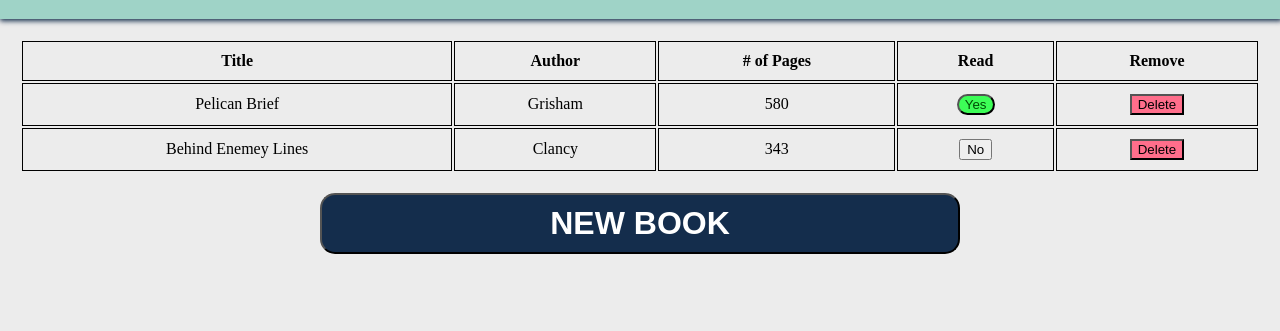
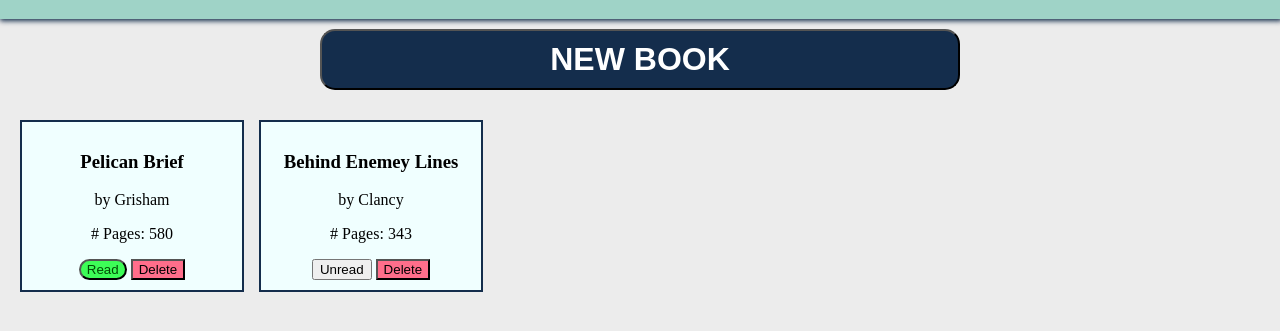
Before and after one commit to dchaas/library-project, a plain HTML site: page index.html in a window 1280 px wide. Shown: the part 61-392 px from the top of the page. Drawn offline with Linux system fonts and the light colour scheme.

Commit message:
Changed to card functionality. Updated library to display each book as a book instead of a table.

```diff
--- a/index.html
+++ b/index.html
@@ -10,19 +10,6 @@
 <body>
     <header><h1>My Library!</h1></header>
 
-        <table class="books">
-        <thead>
-        <tr>
-            <th>Title</th>
-            <th>Author</th>
-            <th># of Pages</th>
-            <th>Read</th>
-            <th>Remove</th>
-        </tr>
-    </thead>
-    <tbody class="tbody">
-    </tbody>
-    </table>
     <button id="new-book">NEW BOOK</button>
 
     <!-- form for new book -->
@@ -38,6 +25,9 @@
             <input type="checkbox" name="read" id="read">
             <button type="button" id="add-book">Add Book</button>
         </form>
+        <div class="card-container">
+
+        </div>
     <script src="script.js"></script>
 </body>
 </html>
--- a/script.js
+++ b/script.js
@@ -1,8 +1,9 @@
 // DOM elements
-let tbl = document.querySelector('.tbody');
-let newBook = document.querySelector('#new-book');
-let formDiv = document.querySelector('.form-popup');
-let addBook = document.querySelector('#add-book');
+const tbl = document.querySelector('.tbody');
+const newBook = document.querySelector('#new-book');
+const formDiv = document.querySelector('.form-popup');
+const addBook = document.querySelector('#add-book');
+const container = document.querySelector('.card-container');
 
 const titleEntry = document.querySelector('#title');
 const authorEntry = document.querySelector('#author');
@@ -26,10 +27,12 @@ function Book(title, author, numPages,read) {
     }
 }
 
+// define the read book prototype function
 Book.prototype.readBook = function() {
     this.read = !this.read;
 }
 
+// helper functions to add books to the library and display them
 function addBookToLibrary(book) {
     myLibrary.push(book);
 }
@@ -80,8 +83,47 @@ function displayBooks() {
     });
 }
 
-const b1 = new Book('Pelican Brief', 'Grisham',580,true);
-const b2 = new Book('Behind Enemey Lines', 'Clancy',343,false);
+function cardHTML(book) {
+    let html = `
+    <div class="card" id="${book.title.replace(/\s/g,'')}">
+            <h3 class="card-title">${book.title}</h3>
+            <p class="card-author">by ${book.author}</p>
+            <p class="card-pages"># Pages: ${book.numPages}</p>
+            <button class="card-read" id="read-${book.title.replace(/\s/g,'')}" data="${book.title}">${book.read ? "Read" : "Unread"}</button>
+            <button class="card-delete" id="delete-${book.title.replace(/\s/g,'')}" data="${book.title}">Delete</button>
+        </div>
+
+    `;
+    return html
+}
+
+function displayBooksCard() {
+    container.innerHTML = ''; // clear out the contents
+    myLibrary.forEach((book)=> {
+        container.innerHTML += cardHTML(book);
+
+         let finished = document.querySelector(`#read-${book.title.replace(/\s/g,'')}`);
+         if (book.read) {
+            finished.classList.add('read-book');
+         }
+    });
+    // asssign the delete button functionality
+    let btns = document.querySelectorAll('.card-delete');
+    btns.forEach((btn) => {
+        btn.addEventListener('click', (event) => {
+            deleteBook(event.target.getAttribute("data"));
+        });
+    });
+    // asssign the read button functionality
+    let readBtns = document.querySelectorAll('.card-read');
+    readBtns.forEach((btn) => {
+        btn.addEventListener('click', (event) => {
+            markRead(event.target.getAttribute("data"));
+        });
+    });
+
+
+    }
 
 addBook.addEventListener('click', function() {
     const book = new Book(titleEntry.value,authorEntry.value,pagesEntry.value,readEntry.checked);
@@ -91,24 +133,28 @@ addBook.addEventListener('click', function() {
     readEntry.checked = false;
     addBookToLibrary(book);
     console.log(myLibrary);
-    displayBooks();
+    displayBooksCard();
     formDiv.classList.add('hidden');
 });
 
 
 function deleteBook(bTitle) {
     myLibrary = myLibrary.filter(book => book.title!==bTitle);
-    displayBooks();
+    //console.log(bTitle);
+    displayBooksCard();
 }
 
 function markRead(bTitle) {
     let id = myLibrary.findIndex(book => {return book.title===bTitle});
-    console.log(myLibrary[id]);
+    //console.log(myLibrary[id]);
     myLibrary[id].readBook();
-    displayBooks();
+    displayBooksCard();
 }
 
 
+// give it some starting content
+const b1 = new Book('Pelican Brief', 'Grisham',580,true);
+const b2 = new Book('Behind Enemey Lines', 'Clancy',343,false);
 addBookToLibrary(b1);
 addBookToLibrary(b2);
-displayBooks();
+displayBooksCard();
--- a/styles.css
+++ b/styles.css
@@ -66,6 +66,7 @@ header {
     border-radius: 15px;
     padding: 10px;
     font-size: 2rem;
+    margin: 10px;
 }
 
 #add-book {
@@ -81,6 +82,19 @@ header {
     border-radius: 20px;
 }
 
-.delete-btn {
+.card-delete {
     background-color: rgb(255, 110, 139);
 }
+
+.card-container {
+    display: flex;
+    margin: 20px;
+    gap: 15px;
+}
+
+.card {
+    border: #142d4c solid 2px;
+    padding: 10px;
+    background-color: azure;
+    width: 200px;
+}
```
